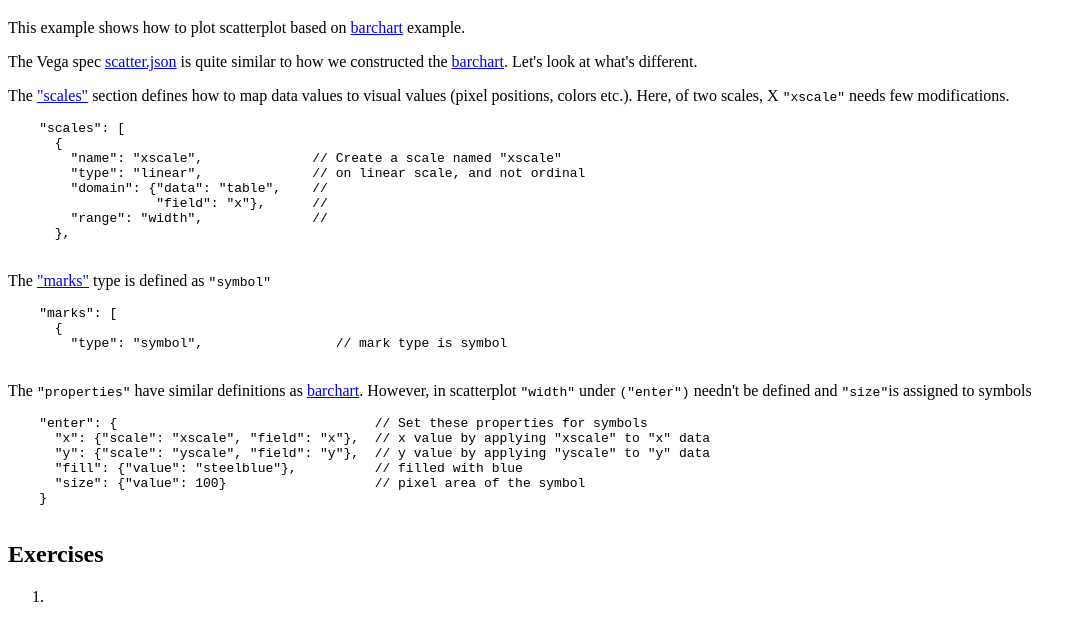
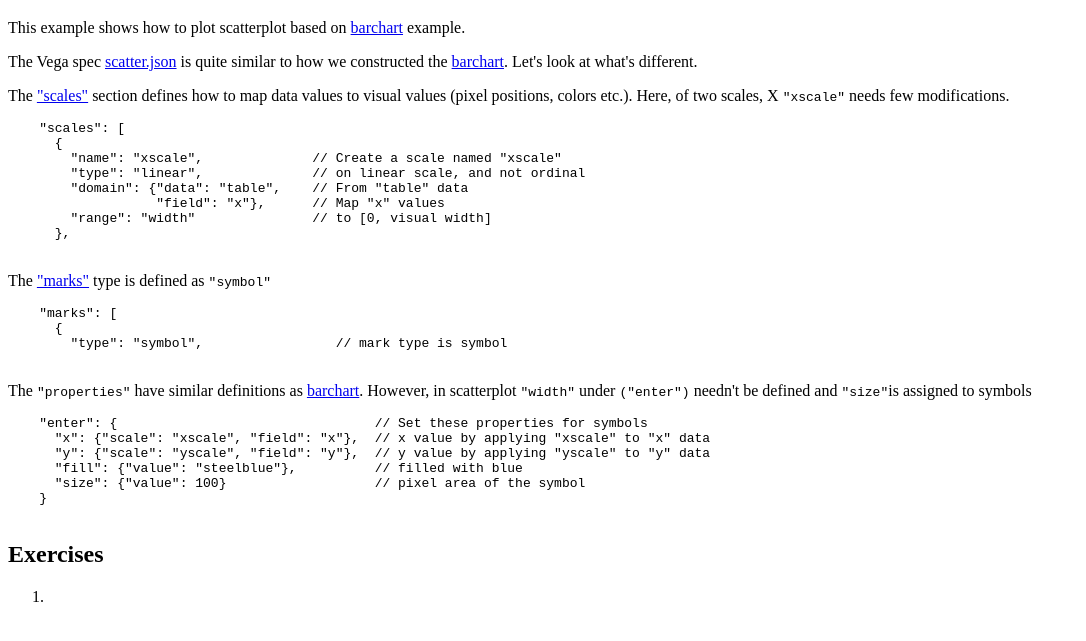
Before and after one commit to gramener/vegatutorial, a plain HTML site: page scatter.html in a window 1280 px wide. Shown: the part 61-702 px from the top of the page, without its empty margins (0-1086 px from the left). Drawn offline with Linux system fonts and the light colour scheme.

Commit message:
Minor bugfixes

```diff
--- a/scatter.html
+++ b/scatter.html
@@ -19,9 +19,9 @@
       {
         "name": "xscale",              // Create a scale named "xscale"
         "type": "linear",              // on linear scale, and not ordinal
-        "domain": {"data": "table",    //
-                   "field": "x"},      //
-        "range": "width",              //
+        "domain": {"data": "table",    // From "table" data
+                   "field": "x"},      // Map "x" values
+        "range": "width"               // to [0, visual width]
       },
   </pre>
 
```
Also changed, not shown: bar.html (+2 -2 lines), map.html (+1 -1 lines).
